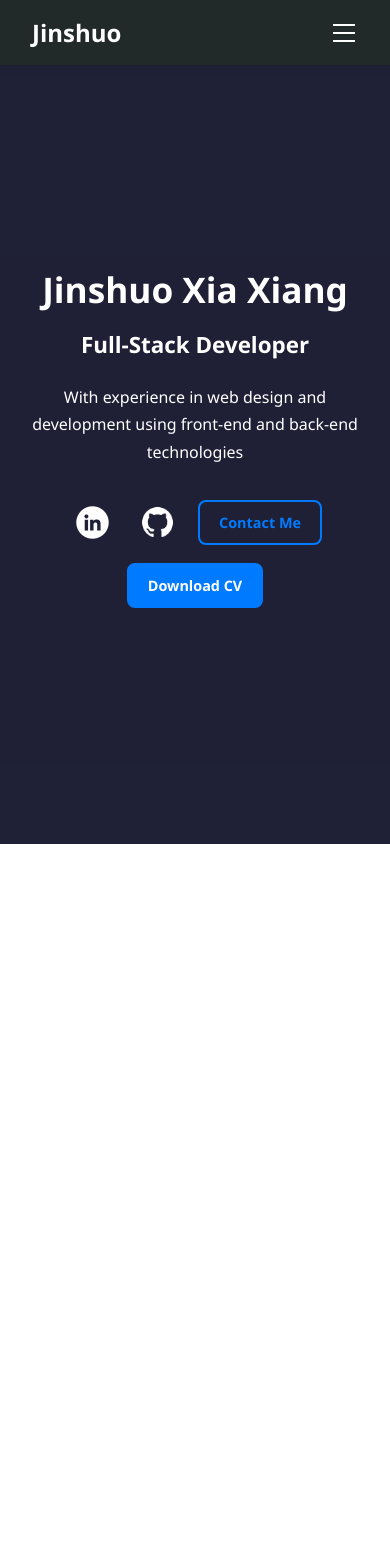
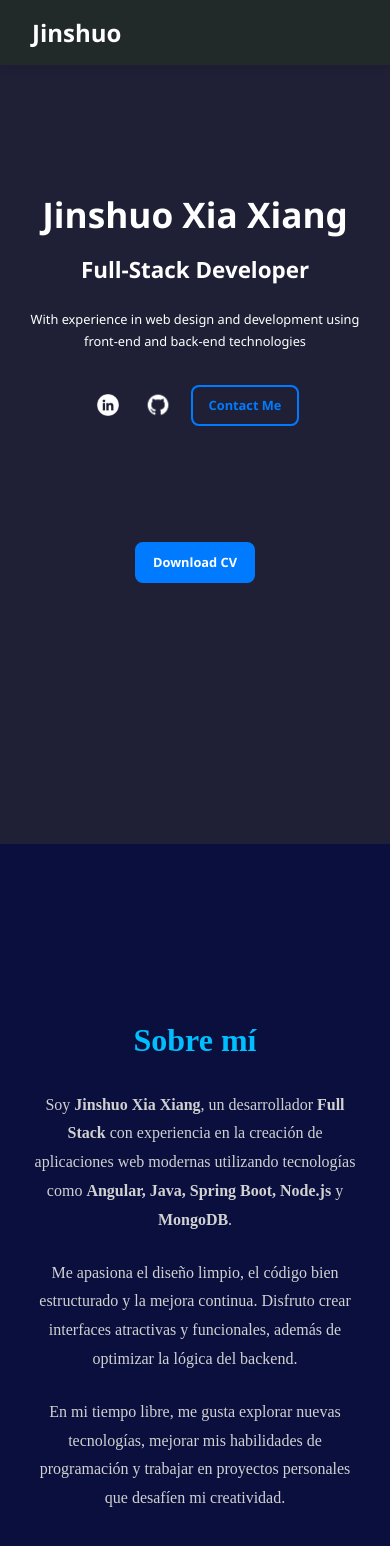
Before and after one commit to jiins8/portfolio-angular, an Angular app: page / in a window 390 px wide. Shown: the top 1546 px of the page. Before the commit the page ends 844 px from the top, so only its background shows below. Built offline with nearby package versions, Linux system fonts and the light colour scheme.

Commit message:
home responsive, botones mejorados para los usuarios

```diff
--- /dev/null
+++ b/src/app/about/about.css
@@ -0,0 +1,40 @@
+.about {
+  background-color: #0a0f3d;
+  color: #f1f1f1;
+  min-height: 100vh;
+  display: flex;
+  justify-content: center;
+  align-items: center;
+  text-align: center;
+  padding: 4rem 2rem;
+  box-sizing: border-box;
+}
+
+.container {
+  max-width: 800px;
+}
+
+.about h2 {
+  font-size: 2.5rem;
+  margin-bottom: 2rem;
+  color: #00bfff;
+  font-weight: 700;
+}
+
+.about p {
+  font-size: 1.1rem;
+  line-height: 1.8;
+  margin-bottom: 1.5rem;
+  color: #d1d1d1;
+}
+
+/* Responsive */
+@media (max-width: 600px) {
+  .about h2 {
+    font-size: 2rem;
+  }
+
+  .about p {
+    font-size: 1rem;
+  }
+}
--- /dev/null
+++ b/src/app/about/about.html
@@ -0,0 +1,20 @@
+<section class="about" id="about">
+  <div class="container">
+    <h2>Sobre mí</h2>
+    <p>
+      Soy <strong>Jinshuo Xia Xiang</strong>, un desarrollador <strong>Full Stack</strong> con experiencia en
+      la creación de aplicaciones web modernas utilizando tecnologías como
+      <strong>Angular, Java, Spring Boot, Node.js</strong> y <strong>MongoDB</strong>.
+    </p>
+
+    <p>
+      Me apasiona el diseño limpio, el código bien estructurado y la mejora continua.
+      Disfruto crear interfaces atractivas y funcionales, además de optimizar la lógica del backend.
+    </p>
+
+    <p>
+      En mi tiempo libre, me gusta explorar nuevas tecnologías, mejorar mis habilidades de programación
+      y trabajar en proyectos personales que desafíen mi creatividad.
+    </p>
+  </div>
+</section>
--- a/src/app/app.html
+++ b/src/app/app.html
@@ -1,3 +1,4 @@
 <app-header></app-header>
 <app-home></app-home>
+<app-about></app-about>
 <router-outlet></router-outlet>
--- a/src/app/app.ts
+++ b/src/app/app.ts
@@ -2,11 +2,12 @@ import { Component, signal } from '@angular/core';
 import { RouterOutlet } from '@angular/router';
 import { Header } from './header/header';
 import { Home } from './home/home';
+import { About } from './about/about';
 
 @Component({
   selector: 'app-root',
   standalone: true,
-  imports: [RouterOutlet, Header, Home],
+  imports: [RouterOutlet, Header, Home, About],
   templateUrl: './app.html',
   styleUrl: './app.css',
 })
--- a/src/app/header/header.css
+++ b/src/app/header/header.css
@@ -54,6 +54,7 @@
   cursor: pointer;
 }
 
+
 .bar {
   width: 22px;
   height: 2px;
@@ -84,3 +85,19 @@
     display: flex;
   }
 }
+.nav a {
+  color: #ccc;
+  text-decoration: none;
+  margin: 0 1rem;
+  font-weight: 500;
+  transition: color 0.3s ease, border-bottom 0.3s ease;
+}
+
+.nav a:hover {
+  color: #fff;
+}
+
+.nav a.active {
+  color: #fff;
+  border-bottom: 2px solid #fff;
+}
--- a/src/app/header/header.html
+++ b/src/app/header/header.html
@@ -4,19 +4,11 @@
       <a href="/">Jinshuo</a>
     </div>
 
-    <!-- Botón del menú (solo en móvil) -->
-    <button class="menu-toggle" (click)="toggleMenu()">
-      <span class="bar"></span>
-      <span class="bar"></span>
-      <span class="bar"></span>
-    </button>
-
-    <!-- Menú de navegación -->
-    <nav [class.active]="menuOpen" class="nav">
-      <a href="#home" (click)="toggleMenu()">Home</a>
-      <a href="#about" (click)="toggleMenu()">About Me</a>
-      <a href="#projects" (click)="toggleMenu()">Projects</a>
-      <a href="#contact" (click)="toggleMenu()">Contact</a>
+    <nav class="nav">
+      <a href="#home" [class.active]="activeSection === 'home'">Home</a>
+      <a href="#about" [class.active]="activeSection === 'about'">About Me</a>
+      <a href="#projects" [class.active]="activeSection === 'projects'">Projects</a>
+      <a href="#contact" [class.active]="activeSection === 'contact'">Contact</a>
     </nav>
   </div>
 </header>
--- a/src/app/header/header.ts
+++ b/src/app/header/header.ts
@@ -1,17 +1,26 @@
-import { Component } from '@angular/core';
-import { CommonModule } from '@angular/common';
+import { Component, HostListener } from '@angular/core';
 
 @Component({
   selector: 'app-header',
   standalone: true,
-  imports: [CommonModule],
   templateUrl: './header.html',
-  styleUrls: ['./header.css']
+  styleUrl: './header.css'
 })
 export class Header {
-  menuOpen = false;
+  activeSection = 'home';
 
-  toggleMenu() {
-    this.menuOpen = !this.menuOpen;
+  @HostListener('window:scroll', [])
+  onWindowScroll() {
+    const sections = document.querySelectorAll('section[id]');
+    let current = 'home';
+
+    sections.forEach((section) => {
+      const rect = section.getBoundingClientRect();
+      if (rect.top <= 100 && rect.bottom >= 100) {
+        current = section.id;
+      }
+    });
+
+    this.activeSection = current;
   }
 }
--- a/src/app/home/home.css
+++ b/src/app/home/home.css
@@ -62,6 +62,10 @@
 }
 
 /* --- Botones de texto --- */
+.btn {
+  margin-bottom: 100px;
+}
+
 .btn.primary {
   background-color: #007bff;
   color: white;
@@ -105,15 +109,25 @@
   transition: filter 0.3s ease;
 }
 
-/* --- Hover efectos --- */
+
 .btn.linkedin:hover,
 .btn.github:hover {
   background-color: #000000e0;
   transform: scale(1.1);
 }
+@media (max-width: 1300px) {
+  .content h1 {
+    font-size: 5rem;
+  }
 
-/* --- Ajustes responsive --- */
-@media (max-width: 600px) {
+  .content h2 {
+    font-size: 3rem;
+  }
+}
+
+/*Responsive*/
+
+@media (max-width: 700px) {
   .btn {
     padding: 0.7rem 1.2rem;
     font-size: 0.9rem;
@@ -121,13 +135,12 @@
 
   .btn.linkedin,
   .btn.github {
-    width: 45px;
-    height: 45px;
+    width: 30px;
+    height: 30px;
   }
 }
 
-/* --- Responsive --- */
-@media (max-width: 600px) {
+@media (max-width: 700px) {
   .content h1 {
     font-size: 2.2rem;
   }
@@ -139,4 +152,50 @@
   .content p {
     font-size: 1rem;
   }
+  .btn.linkedin,
+  .btn.github {
+    width: 40px;
+    height: 40px;
+  }
 }
+
+@media (max-width: 500px) {
+  .btn {
+    padding: 0.6rem 1rem;
+    font-size: 0.8rem;
+  }
+
+  .btn.linkedin,
+  .btn.github {
+    width: 30px;
+    height: 30px;
+  }
+
+  .content p {
+    font-size: 0.8rem;
+  }
+}
+@media (max-width: 320px) {
+  .btn {
+    padding: 0.5rem 0.8rem;
+    font-size: 0.7rem;
+    width: 70px;
+  }
+  .btn.linkedin,
+  .btn.github {
+    width: 25px;
+    height: 25px;
+
+    .content h1 {
+      font-size: 1.8rem;
+    }
+
+    .content h2 {
+      font-size: 1.2rem;
+    }
+
+    .content p {
+      font-size: 0.4rem;
+    }
+  }
+}
--- a/src/styles.css
+++ b/src/styles.css
@@ -4,3 +4,7 @@
   width: 100%;
   height: 100%;
 }
+
+html {
+  scroll-behavior: smooth;
+}
```
Also changed, not shown: src/app/about/about.ts (added, +9 -0 lines), 1 other file (tests, documents, lock files or other folders).
